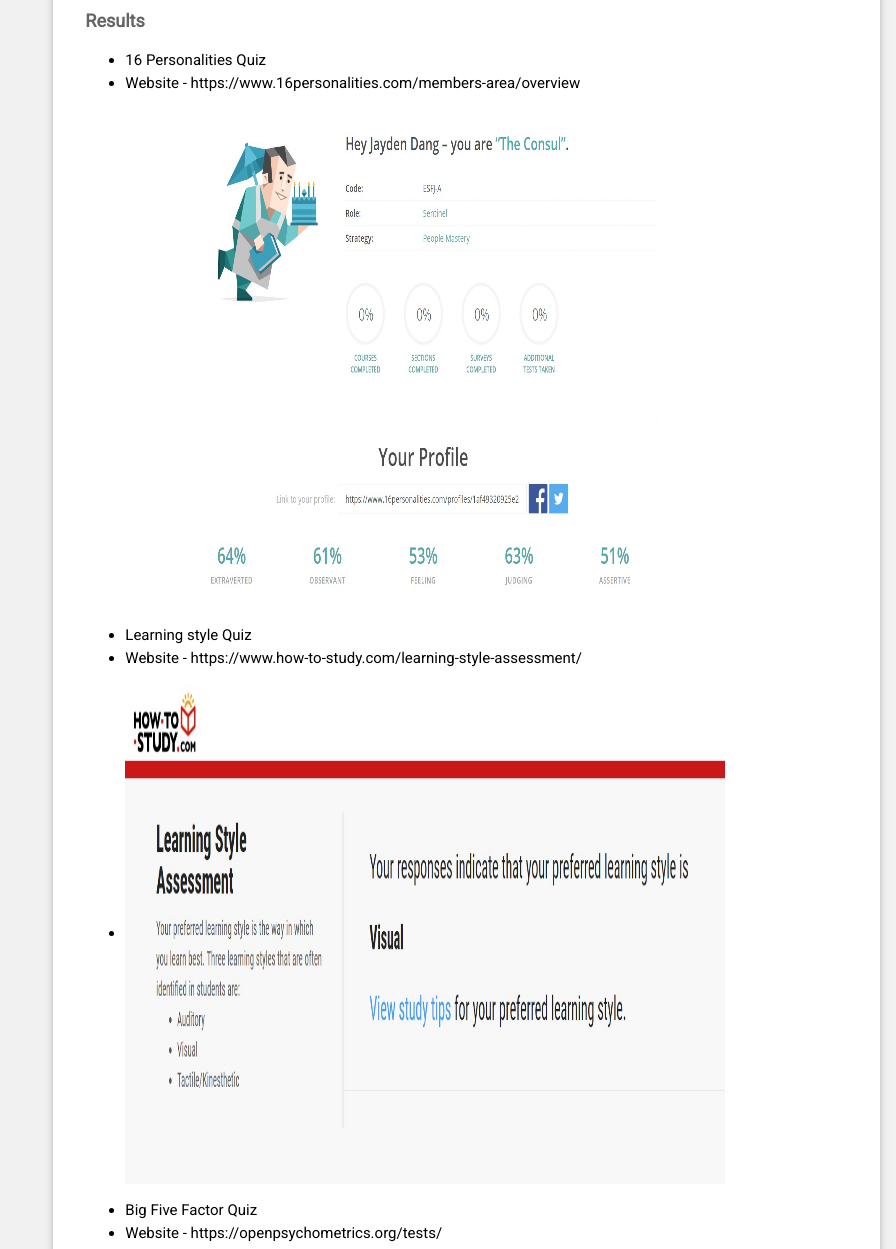
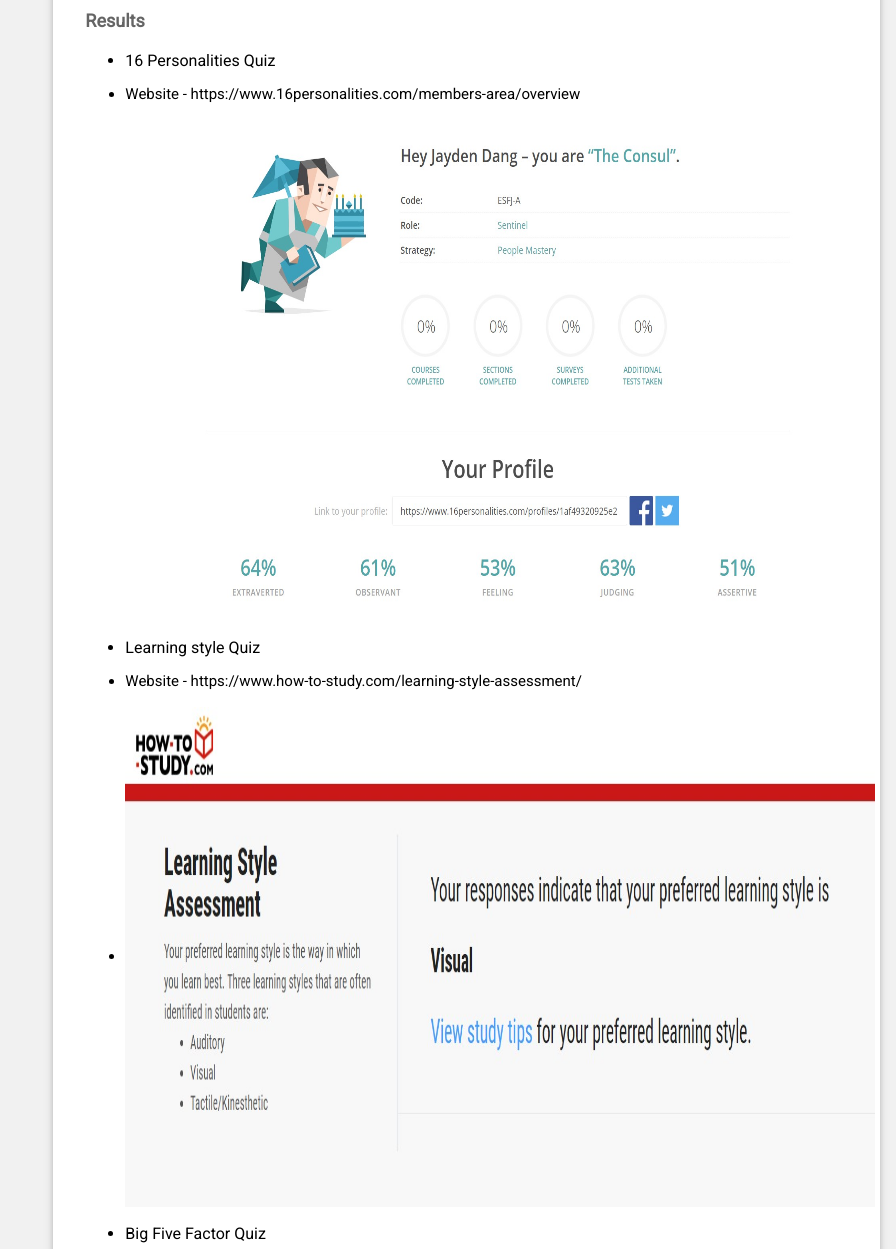
Before and after one commit to jaydendang1/jaydendang1.github.io, a plain HTML site: page index.html in a window 1280 px wide. Shown: the part 1497-2746 px from the top of the page, without its empty margins (384-1280 px from the left). Drawn offline with nearby package versions, Linux system fonts and the light colour scheme.

Commit message:
Update index.html

```diff
--- a/index.html
+++ b/index.html
@@ -128,15 +128,15 @@
         <div class="w3-container">
           <h5 class="w3-opacity"><b>Results</b></h5>
 		  <ul>
-		  <li>16 Personalities Quiz</li>
+		  <h6><li>16 Personalities Quiz</li></h6>
 		  <li>Website - https://www.16personalities.com/members-area/overview</li>
-		  <p><img src="Images/16.jpg" width="600" height="500"></p>
-		  <li>Learning style Quiz</li>
+		  <p><img src="Images/16.jpg" width="750" height="500"></p>
+		  <h6><li>Learning style Quiz</li></h6>
 		  <li>Website - https://www.how-to-study.com/learning-style-assessment/<li>
-		  <p><img src="Images/learning.jpg" width="600" height="500"></p>
-		  <li>Big Five Factor Quiz</li>
+		  <p><img src="Images/learning.jpg" width="750" height="500"></p>
+		  <h6><li>Big Five Factor Quiz</li></h6>
 		  <li>Website - https://openpsychometrics.org/tests/</li>
-		  <p><img src="Images/5.jpg" width="600" height="500"></p>
+		  <p><img src="Images/5.jpg" width="750" height="500"></p>
 		  </ul>
           <hr>
         </div>
```
